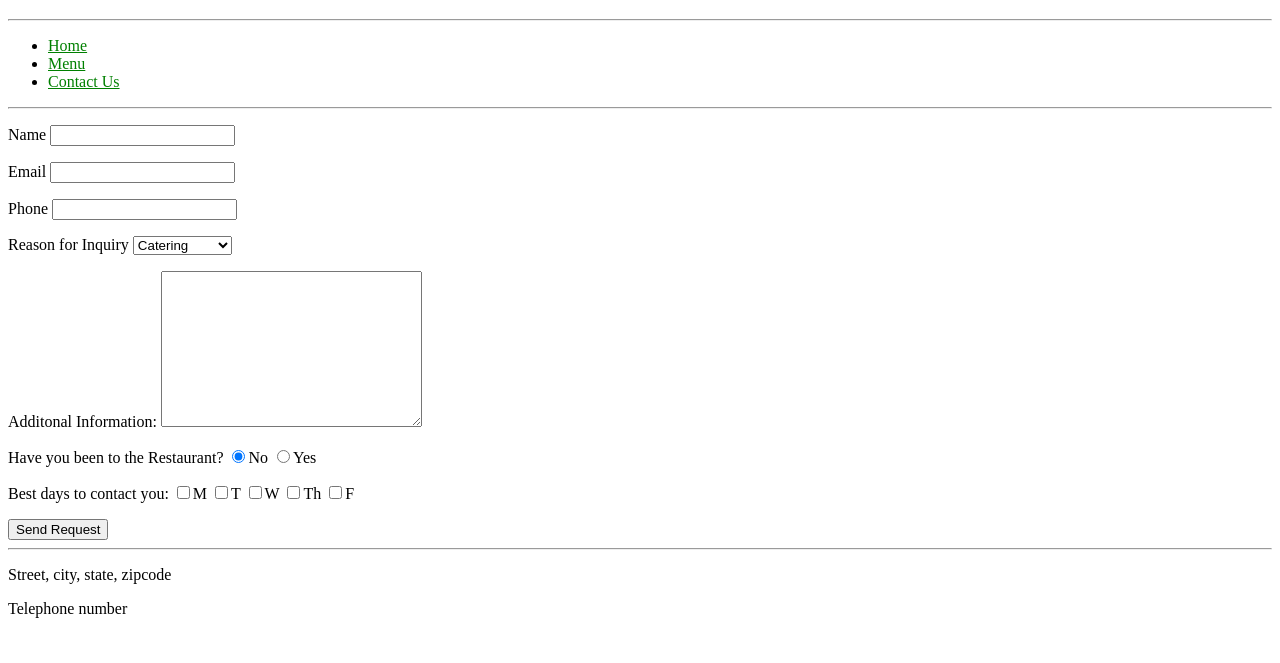
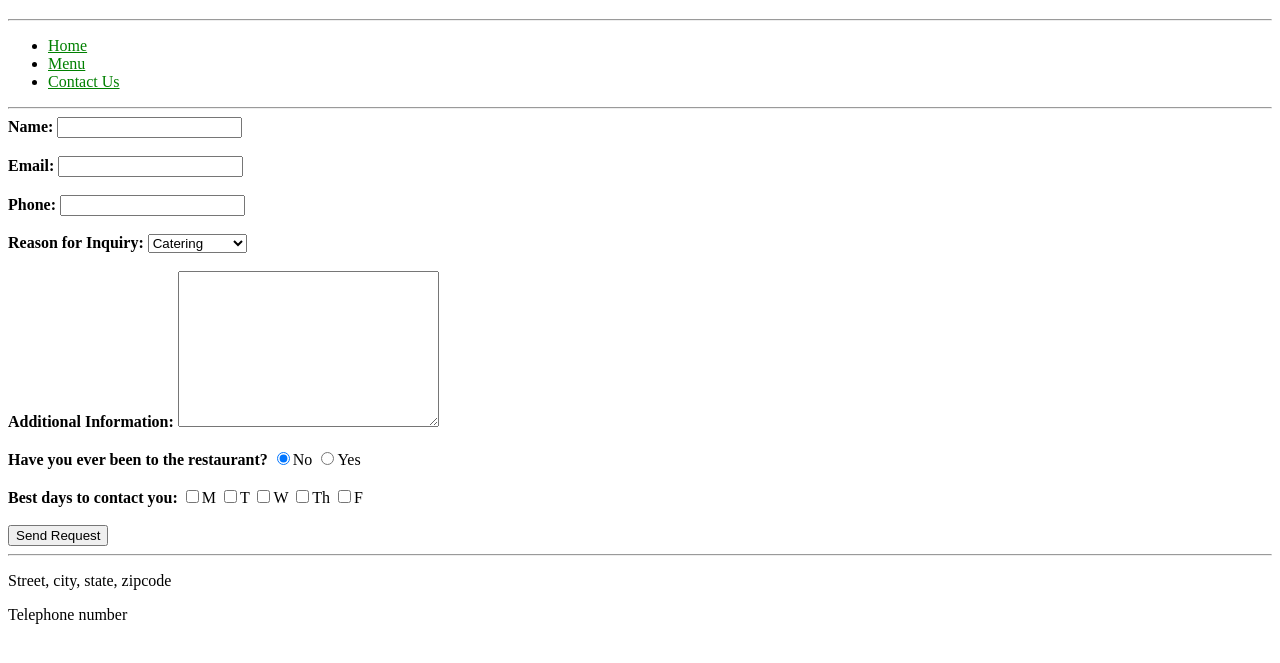
Before and after one commit to emmastout01/RestaurantSite-2, a plain HTML site: page contact_us.html in a window 1280 px wide. Shown: the part 61-724 px from the top of the page. Drawn offline with Linux system fonts and the light colour scheme.

Commit message:
added labels on form

```diff
--- a/contact_us.html
+++ b/contact_us.html
@@ -5,6 +5,12 @@
     <title>Restaurant Site</title>
     <link rel="stylesheet" type="text/css" href="restaurantStyles.css">
     <link href="https://fonts.googleapis.com/css?family=Cousine" rel="stylesheet">
+
+    <style>
+        label {
+            font-weight: bold;
+        }
+    </style>
 </head>
 
 <body>
@@ -31,35 +37,46 @@
     </header>
 
     <form action="#">
-        <p>Name
-            <input type="text"> </p>
-        <p> Email
-            <!--Add regular expression to check that it is a valid email address -->
-            <input type="text"> </p>
-        <p> Phone
-            <input type="text"> </p>
-        <p> Reason for Inquiry
+
+        <label for="Name">Name: </label>
+        <input type="text" id="Name" />
+        <br>
+        <br>
+        <label for="email">Email: </label>
+        <input type="text" id="Email" />
+        <br>
+        <br>
+        <label for="Phone">Phone: </label>
+        <input type="text" id="Phone" />
+        <br>
+        <br>
+        <label for="Reason for Inquiry">Reason for Inquiry: </label>
         <select name="reason for inquiry">
             <option value="Catering">Catering</option>
             <option value="Private Party">Private Party</option>
             <option value="Feedback">Feedback</option>
             <option value="Other">Other</option>
         </select>
-        </p>
-        <p>Additonal Information:
+        <br>
+        <br>
+        <label for="Additional Information">Additional Information: </label>
         <span>
             <textarea name="Additional Information" cols="30" rows="10"></textarea> </span>
-        </p>
-        <p>Have you been to the Restaurant?
+            <br>
+            <br>
+        <label for="Been to Restaurant">Have you ever been to the restaurant? </label>
         <input type="radio" name="answer" value="No" checked/>No
-            <input type="radio" name="answer" value="Yes" />Yes</p>
-        <p>Best days to contact you:
+        <input type="radio" name="answer" value="Yes" />Yes
+        <br>
+        <br>
+        <label for="Contact days">Best days to contact you: </label>
             <input type="checkbox" name="ContactDay" value="M" />M
             <input type="checkbox" name="ContactDay" value="T" />T
             <input type="checkbox" name="ContactDay" value="W" />W
             <input type="checkbox" name="ContactDay" value="Th" />Th
             <input type="checkbox" name="ContactDay" value="F" />F
-        </p>
+            <br>
+            <br>
         <input type="submit" value="Send Request" />
 
     </form>
```
Also changed, not shown: menu.html (+6 -1 lines). Lines whose indentation alone changed are shown as unchanged.
